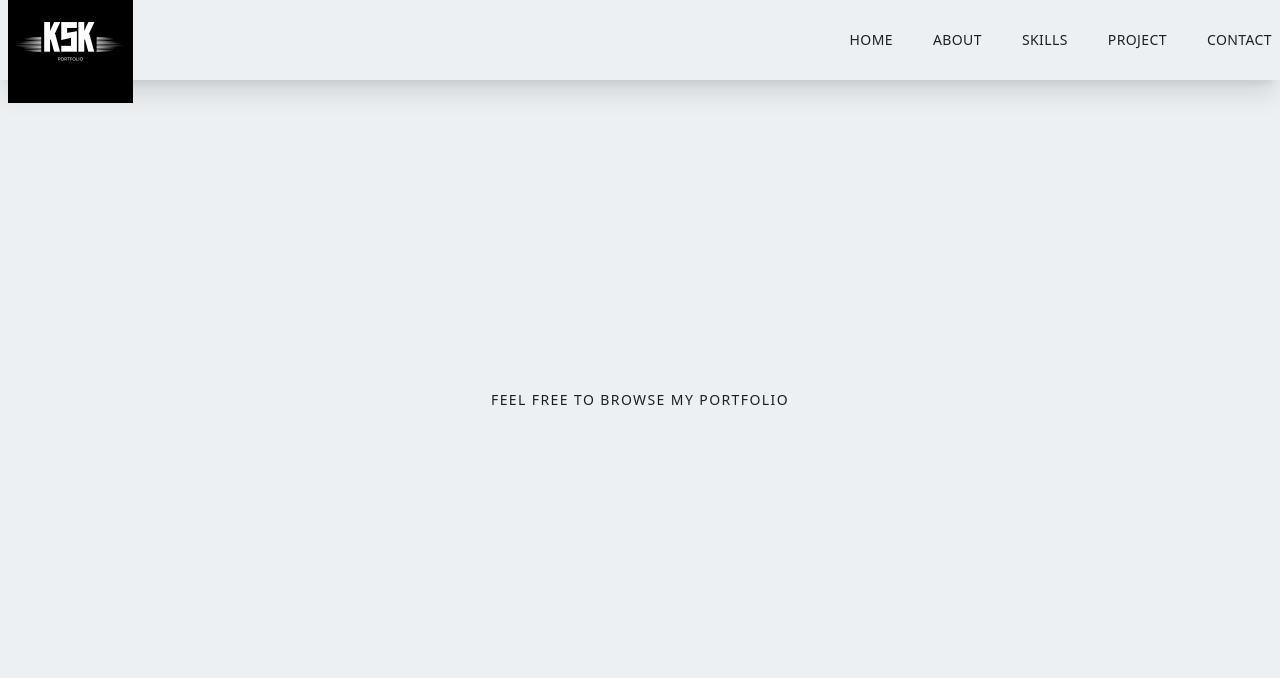
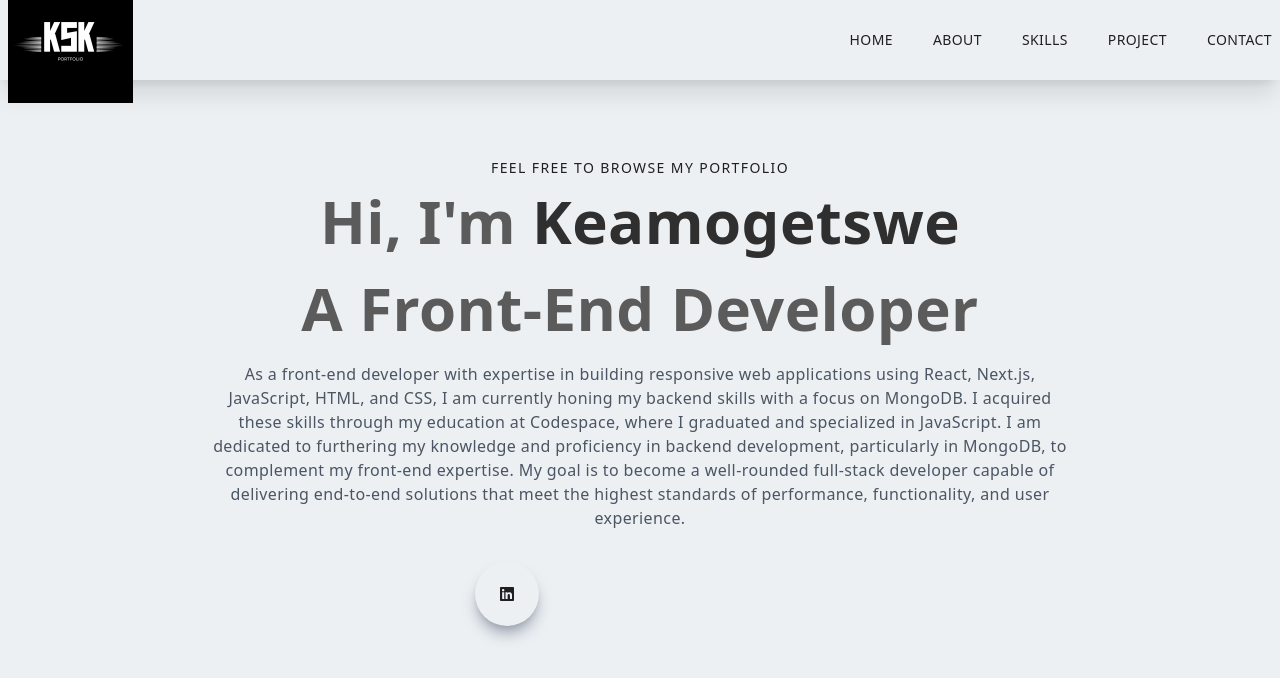
Before and after one commit to kgakatsikeamogetswe/portfolio, a Next.js app: page / in a window 1280 px wide. Shown: the top 678 px of the page. Built offline with nearby package versions, Linux system fonts and the light colour scheme; what tailwindcss-animated would draw is missing.

Commit message:
main content

```diff
--- a/components/Main.jsx
+++ b/components/Main.jsx
@@ -1,11 +1,23 @@
 import React from 'react'
+import { FaLinkedin } from 'react-icons/fa'
 
 function Main() {
   return (
     <div className='w-full h-screen text-center'>
         <div className='max-w-[1240px] w-full h-full mx-auto p-2 flex justify-center items-center'>
             <div>
-                <p className='uppercase text-sm tracking-widest text-grey-600 animate-jump animate-infinite animate-duration-[5000ms] animate-delay-[10ms] animate-ease-in-out animate-alternate-reverse'>Feel free to browse my portfolio</p>
+                <p className='uppercase text-sm tracking-widest text-grey-600'>Feel free to browse my portfolio</p>
+                <h1 className='py-4 text-[#5b5b5b]  animate-bounce animate-infinite animate-duration-[5000ms] animate-delay-[10ms] animate-ease-in-out animate-alternate-reverse'>Hi, I'm <span className='text-[#302f2f]'>Keamogetswe</span></h1>
+                <h1 className='py-2 text-[#5b5b5b]'>A Front-End Developer</h1>
+                <p className='py-4 text-gray-600 max-w-[70%] m-auto'>
+                  As a front-end developer with expertise in building responsive web applications using React, Next.js, JavaScript, HTML, and CSS, I am currently honing my backend skills with a focus on MongoDB. I acquired these skills through my education at Codespace, where I graduated and specialized in JavaScript. I am dedicated to furthering my knowledge and proficiency in backend development, particularly in MongoDB, to complement my front-end expertise. My goal is to become a well-rounded full-stack developer capable of delivering end-to-end solutions that meet the highest standards of performance, functionality, and user experience.
+                </p>
+                <div className='flex items-center justify-between max-w-[330px] m-auto py-4'>
+                  <div className='rounded-full shadow-lg shadow-gray-400 p-6 cursor-pointer hover:scale-105 ease-in duration-100'>
+                    <FaLinkedin/>
+                  </div>
+
+                </div>
             </div>
         </div>
     </div>
```
